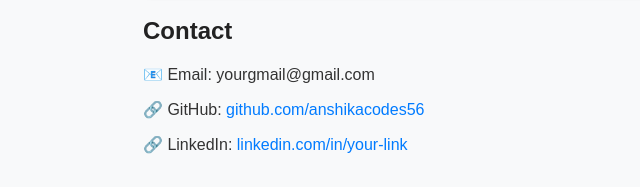
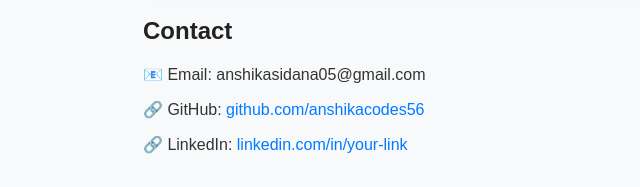
Before and after one commit to anshikacodes56/anshikacodes56.github.io, a plain HTML site: page index.html in a window 1280 px wide. Shown: the part 730-917 px from the top of the page, 147-787 px from the left. Drawn offline with Linux system fonts and the light colour scheme.

Commit message:
Update index.html

```diff
--- a/index.html
+++ b/index.html
@@ -46,7 +46,7 @@
     </div>
 
     <h2>Contact</h2>
-    <p>📧 Email: yourgmail@gmail.com</p>
+    <p>📧 Email: anshikasidana05@gmail.com</p>
     <p>🔗 GitHub: <a href="https://github.com/anshikacodes56" target="_blank">github.com/anshikacodes56</a></p>
     <p>🔗 LinkedIn: <a href="https://linkedin.com/in/your-link" target="_blank">linkedin.com/in/your-link</a></p>
   </section>
```
